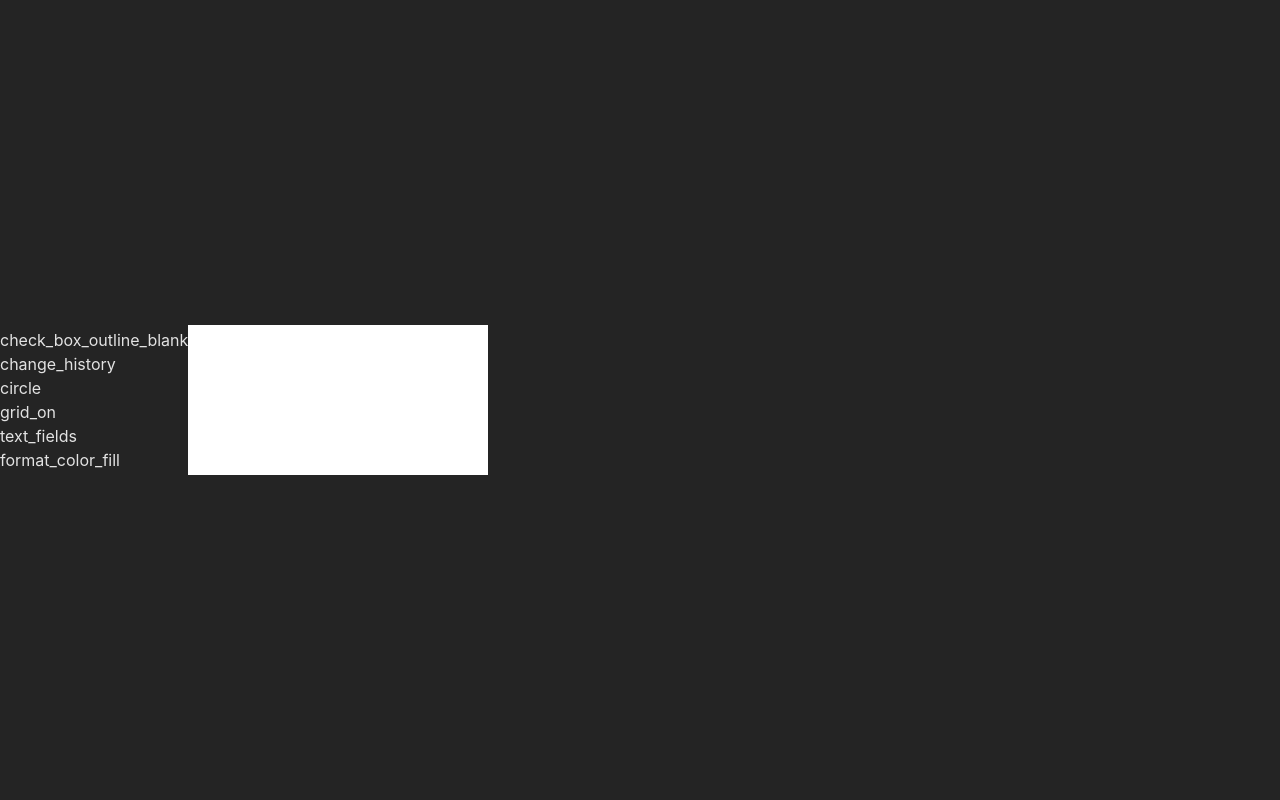
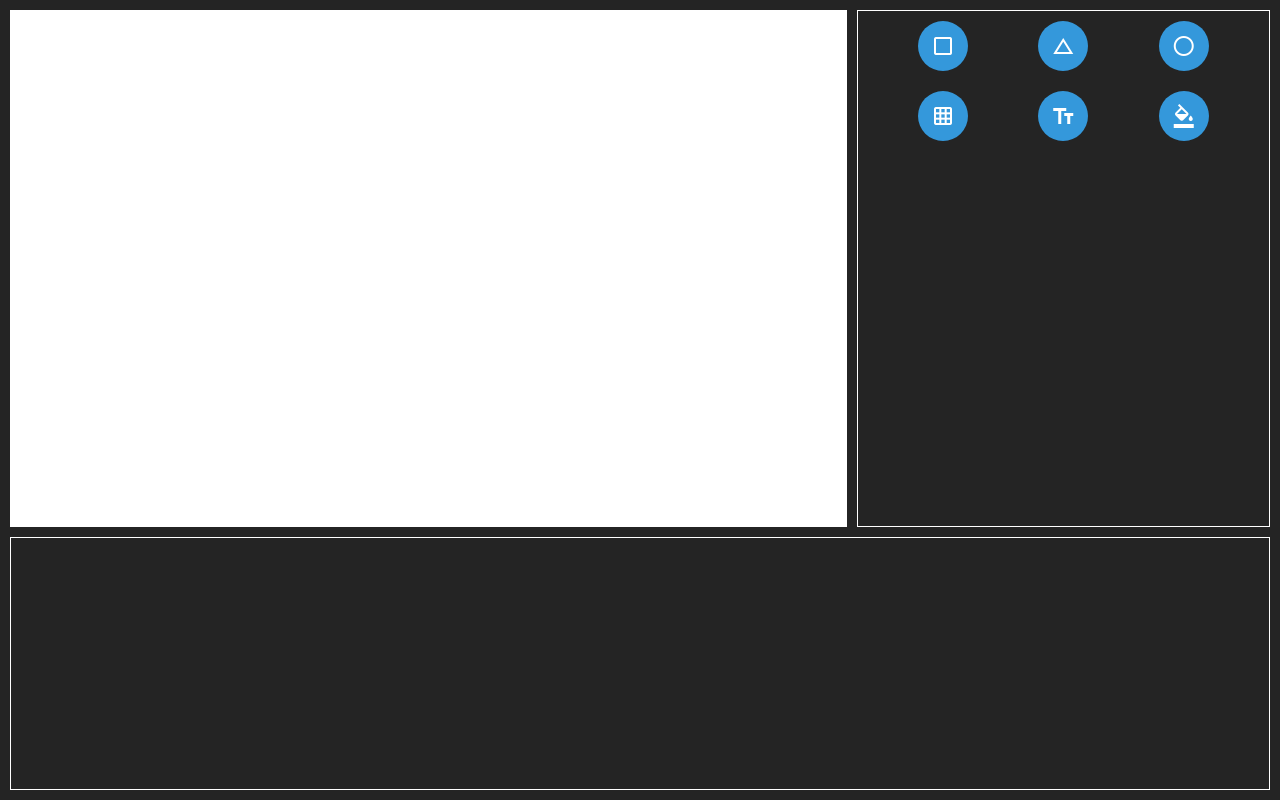
Before and after one commit to pjholt1234/room-planner, a React (Vite) app: page / in a window 1280 px wide. Built offline with nearby package versions, Linux system fonts and the light colour scheme.

Commit message:
Set up UI skeleton

```diff
--- a/index.html
+++ b/index.html
@@ -1,15 +1,20 @@
 <!doctype html>
-<html lang="en">
+<html lang='en'>
 <head>
-    <meta charset="UTF-8"/>
-    <link rel="stylesheet" href="/src/styles.css"/>
-    <meta name="viewport" content="width=device-width, initial-scale=1.0"/>
+    <meta charset='UTF-8' />
+    <link rel='stylesheet' href='/src/styles.css' />
+    <meta name='viewport' content='width=device-width, initial-scale=1.0' />
+    <link rel='stylesheet'
+          href='https://fonts.googleapis.com/css2?family=Material+Symbols+Outlined:opsz,wght,FILL,GRAD@48,400,0,0' />
     <title>Room planner</title>
 </head>
 <body>
-<div id="root"></div>
-<canvas id="myCanvas"></canvas>
-<script type="module" src="/src/main.tsx"></script>
-<script type="module" src="/src/canvas/index.ts"></script>
+<div class='grid-container'>
+    <canvas id='myCanvas' class='grid-item grid-item--canvas'></canvas>
+    <div id='root' class='grid-item--toolbar'></div>
+    <div class='grid-item--image-bar'></div>
+</div>
+<script type='module' src='/src/main.tsx'></script>
+<script type='module' src='/src/canvas/index.ts'></script>
 </body>
 </html>
--- a/src/styles.css
+++ b/src/styles.css
@@ -14,42 +14,61 @@
     -webkit-text-size-adjust: 100%;
 }
 
-a {
-    font-weight: 500;
-    color: #646cff;
-    text-decoration: inherit;
-}
-
-a:hover {
-    color: #535bf2;
-}
-
 body {
     margin: 0;
     display: flex;
-    place-items: center;
-    min-width: 320px;
-    min-height: 100vh;
 }
 
-h1 {
-    font-size: 3.2em;
-    line-height: 1.1;
+* {
+    box-sizing: border-box;
 }
-
-button {
-    border-radius: 8px;
-    border: 1px solid transparent;
-    padding: 0.6em 1.2em;
-    font-size: 1em;
-    font-weight: 500;
-    font-family: inherit;
-    background-color: #1a1a1a;
-    cursor: pointer;
-    transition: border-color 0.25s;
-}
-
 
 #myCanvas {
     background-color: white;
 }
+
+.grid-container {
+    width: 100%;
+    height: calc(100vh - 20px);
+    display: grid;
+    grid-template-columns: repeat(3, 1fr);
+    grid-template-rows: repeat(3, 1fr);
+    gap: 10px;
+    margin: 10px;
+}
+
+.grid-item--toolbar {
+    border: 1px solid white;
+    grid-area: 1 / 3 / 3 / 3;
+}
+
+.grid-item--image-bar {
+    border: 1px solid white;
+    grid-area: 3 / 1 / 3 / 4;
+}
+
+.grid-item--canvas {
+    grid-area: 1 / 1 / 3 / 3;
+    width: 100%;
+    height: 100%
+}
+
+.toolbar-button {
+    display: flex;
+    justify-content: center;
+    align-items: center;
+    width: 50px;
+    height: 50px;
+    border: none;
+    border-radius: 50%;
+    background-color: #3498db;
+    color: white;
+    text-align: center;
+    cursor: pointer;
+    margin: 10px;
+}
+
+.toolbar-wrapper {
+    display: flex;
+    justify-content: space-evenly;
+}
```
